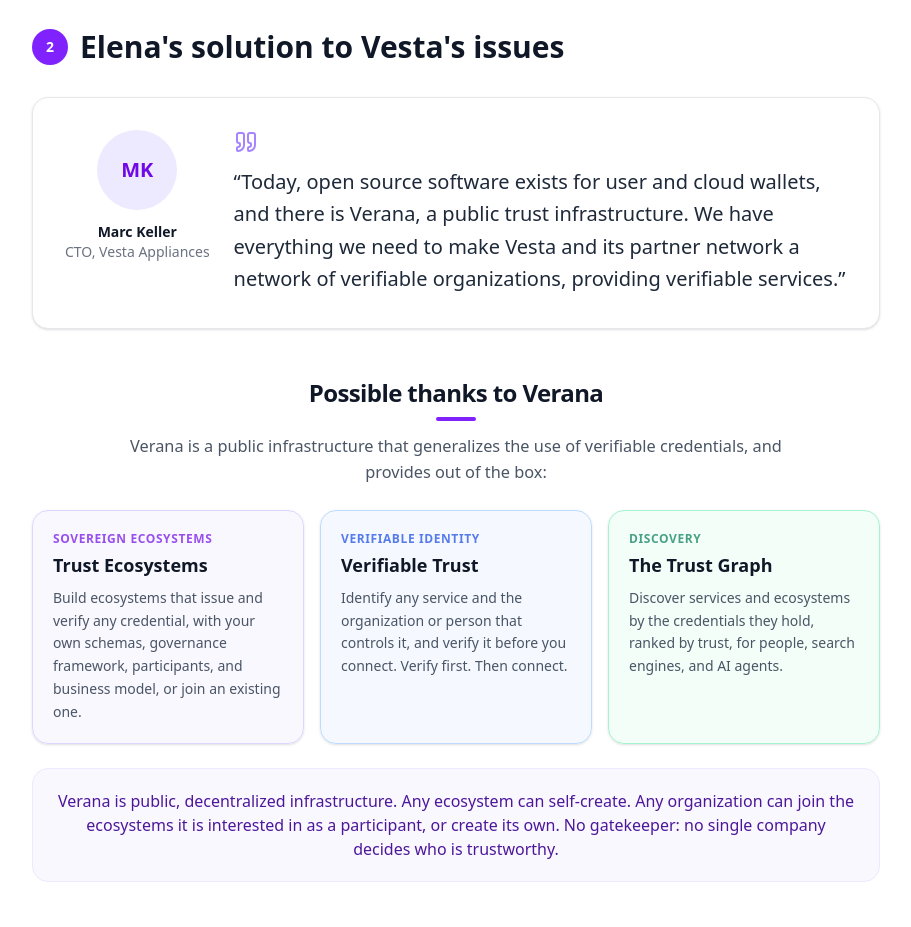
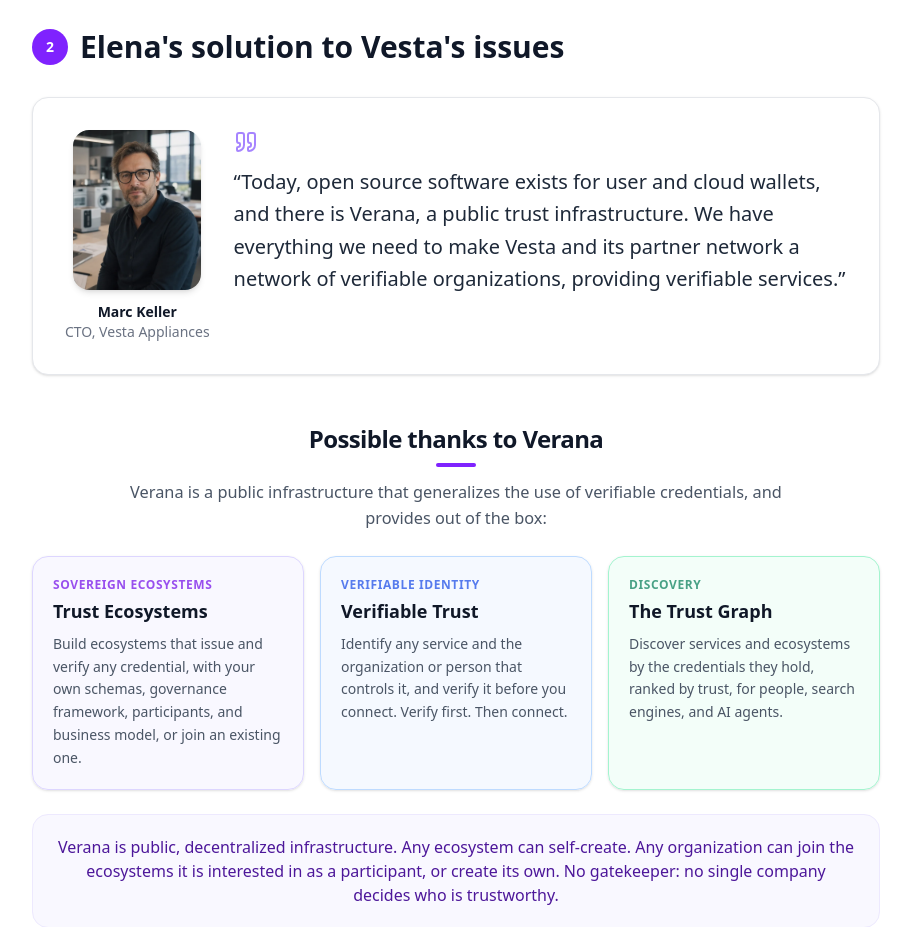
Before and after one commit to verana-labs/playground, a Next.js app: page /explained in a window 1280 px wide. Shown: the part 4940-5867 px from the top of the page, without its empty margins (184-1095 px from the left). Built offline with nearby package versions, Linux system fonts and the light colour scheme; no server answers.

Commit message:
feat: CTO portrait (Marc Keller) wired

```diff
--- a/app/explained/content.ts
+++ b/app/explained/content.ts
@@ -21,7 +21,7 @@
   hero: "/images/factory.webp" as string | null,
   heroCaption: "Vesta's assembly line - forty years of machines built to be repaired, not replaced.",
   lineup: "/images/lineup.webp" as string | null,
-  cto: null as string | null, // e.g. "/images/cto.webp"
+  cto: "/images/cto.webp" as string | null,
   lineupCaption: "The Vesta range: washer, oven, dryer - three product lines, one promise.",
   fakeVan: "/images/fake-van3.webp" as string | null,
 };
```
Also changed, not shown: public/images/cto.webp (added).
